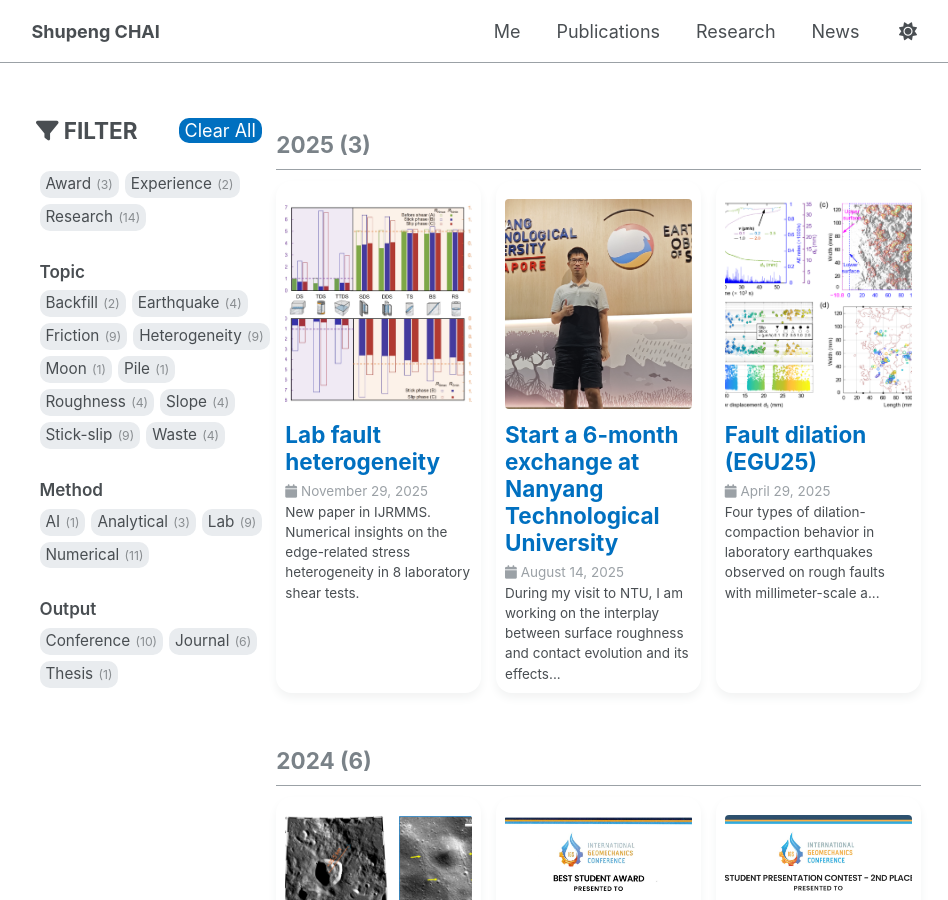
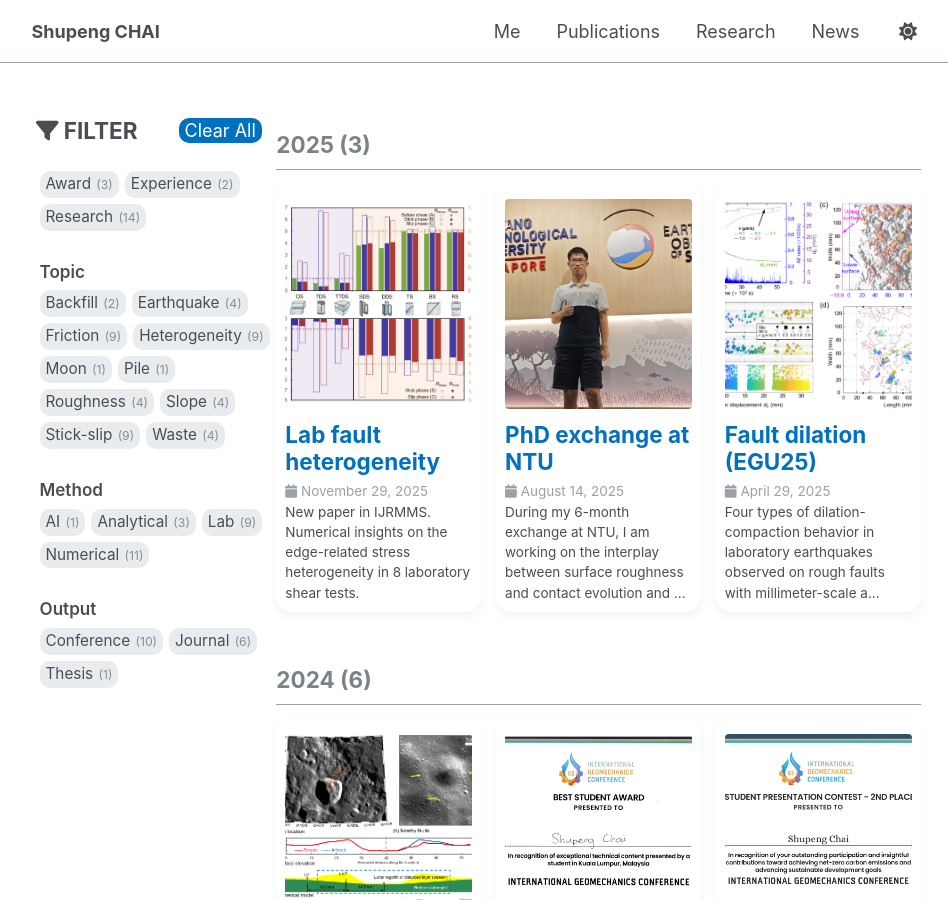
Before and after one commit to spchai/spchai.github.io, a Jekyll site: the page built from _pages/news.html, in a window 1280 px wide and 900 px high. Shown: the whole window, without its empty margins (164-1112 px from the left). Built offline with Jekyll 4.4.1, drawn with Linux system fonts in a browser that asks for light colours.

Commit message:
Update 2025-08-14-PhD-exchange-NTU.md

```diff
--- a/_posts/2025-08-14-PhD-exchange-NTU.md
+++ b/_posts/2025-08-14-PhD-exchange-NTU.md
@@ -1,6 +1,6 @@
 ---
 title: 'PhD exchange at NTU'
-covertitle: Start a 6-month exchange at Nanyang Technological University
+covertitle: PhD exchange at NTU
 date: 2025-08-14
 permalink: /posts/2025/PhD-exchange-NTU/
 image_path: /MyPhotos/250814-PhD-Exchange-NTU.jpg
@@ -14,7 +14,7 @@ tags:
   - "Method: Numerical"
 ---
 
-During my visit to NTU, I am working on the interplay between surface roughness and contact evolution and its effects on the seismic characteristics of laboratory earthquakes.
+During my 6-month exchange at NTU, I am working on the interplay between surface roughness and contact evolution and its effects on the seismic characteristics of laboratory earthquakes.
 
 I am applying the PyQuake3D codes to simulate my laboratory tests under the supervision of Prof. Luca Dal Zilio.
 
```
